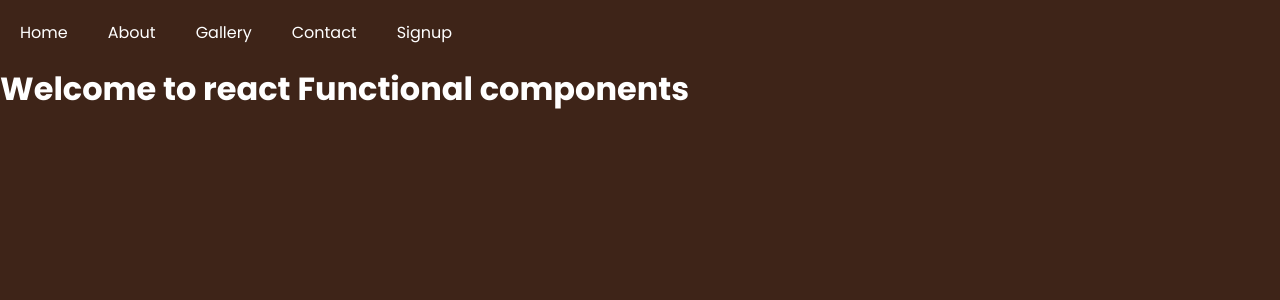
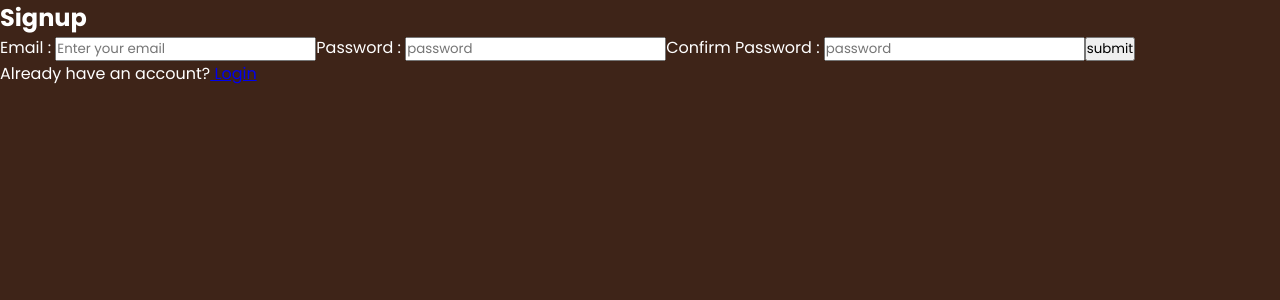
Before and after one commit to Bavanetha/SECE2025MERN, a React (Vite) app in the folder seceFrontend/: page / in a window 1280 px wide. Shown: the top 300 px of the page. Built offline with nearby package versions, Linux system fonts and the light colour scheme; a web font is replaced by a local one.

Commit message:
login signup pages added

```diff
--- a/seceFrontend/src/App.jsx
+++ b/seceFrontend/src/App.jsx
@@ -1,37 +1,49 @@
-import { useState } from 'react'
-import {BrowserRouter, Routes, Route} from "react-router-dom"
-import './App.css'
+import { useState } from "react";
+import { BrowserRouter, Routes, Route} from "react-router-dom";
+import "./App.css";
 import Home from "./components/FunctionalComponents/Home";
 import NavBar from "./components/FunctionalComponents/NavBar";
-import Hero from "./components/FunctionalComponents/Hero";
 import About from "./components/FunctionalComponents/About";
 import Contact from "./components/FunctionalComponents/Contact";
 import Footer from "./components/FunctionalComponents/Footer";
 import SignUp from "./components/FunctionalComponents/SignUp";
-
+import Login from "./components/FunctionalComponents/Login";
+import Gallery from "./components/FunctionalComponents/Gallery";
 import ClassCompExe from "./components/classComponents/ClassCompExe";
-import Gallery from "./components/FunctionalComponents/Gallery";
-import ContactState from './components/FunctionalComponents/ContactState';
 
 function App() {
+  const [isAuthenticated, setIsAuthenticated] = useState(false);
+
+  const handleLogin = () => {
+    setIsAuthenticated(true);
+
+  };
+
+  const handleLogout = () => {
+    setIsAuthenticated(false);
+
+  };
 
   return (
-
-      <BrowserRouter>
-      <NavBar/>
-        <Routes>
-            <Route path = "/"  element = {<Home/>}></Route>
-            <Route path = "/about"  element = {<About/>}></Route>
-            <Route path = "/gallery"  element = {<Gallery image="chocolate" page="gallery"/>}></Route>
-            <Route path = "/contact"  element = {<Contact/>}></Route>
-            <Route path="/class" element = {<ClassCompExe />} />
-            <Route path = "/signup" element = {<SignUp/>} />
-        </Routes>
-      </BrowserRouter>
-
-
-
-  )
+    <BrowserRouter>
+      {isAuthenticated && <NavBar onLogout = {handleLogout}/>}
+      <Routes>
+        {!isAuthenticated ? (
+          <>
+            <Route path="/" element={<SignUp onLogin={handleLogin} />} />
+            <Route path="/login" element={<Login onLogin={handleLogin} />} />
+          </>
+        ) : (
+          <>
+            <Route path="/home" element={<Home />} />
+            <Route path="/about" element={<About />} />
+            <Route path="/gallery" element={<Gallery image="chocolate" page="gallery" />} />
+            <Route path="/contact" element={<Contact />} />
+          </>
+        )}
+      </Routes>
+    </BrowserRouter>
+  );
 }
 
-export default App
+export default App;
--- /dev/null
+++ b/seceFrontend/src/components/FunctionalComponents/Login.jsx
@@ -0,0 +1,24 @@
+import { useNavigate, Link } from "react-router-dom";
+
+const Login = (props) => {
+const navigate = useNavigate();
+
+  const handleLogin = (e) =>{
+    e.preventDefault()
+    props.onLogin();
+    navigate("/home");
+  }
+  return (
+    <div>
+        <h2>Login</h2>
+        <form onSubmit={handleLogin}>
+          Email : <input type="email" placeholder="Enter your email" />
+          Password : <input type="password" placeholder="password" />
+          <input type="submit" value="submit" />
+        </form>
+        Don't have account?<Link to="/" > Signup</Link>
+    </div>
+  )
+}
+
+export default Login
--- a/seceFrontend/src/components/FunctionalComponents/NavBar.jsx
+++ b/seceFrontend/src/components/FunctionalComponents/NavBar.jsx
@@ -1,7 +1,7 @@
 import "./NavBar.css"
 import {Link} from "react-router-dom";
 
-const NavBar = () => {
+const NavBar = (onLogout) => {
   return (
     <header>
       <nav>
@@ -10,7 +10,7 @@ const NavBar = () => {
             <li><Link to="/about" className="Link">About</Link></li>
             <li><Link to="/gallery" className="Link">Gallery</Link></li>
             <li><Link to="/contact" className="Link">Contact</Link></li>
-            <li><Link to="/signup" className="Link">Signup</Link></li>
+            <li><Link to="/" className="Link" onClick={onLogout}>Logout</Link></li>
         </ul>
       </nav>
     </header>
--- a/seceFrontend/src/components/FunctionalComponents/SignUp.jsx
+++ b/seceFrontend/src/components/FunctionalComponents/SignUp.jsx
@@ -1,8 +1,23 @@
+import {useNavigate, Link} from "react-router-dom";
+const SignUp = (props) => {
+  const navigate = useNavigate();
 
-const SignUp = () => {
+  const handleSignup = () =>{
+    e.preventDefault();
+    props.onLogin();
+    navigate("/home");
+  }
+
   return (
     <div>
-        <h2>Welcome to signup</h2>
+        <h2>Signup</h2>
+        <form onSubmit={handleSignup}>
+          Email : <input type="email" placeholder="Enter your email" />
+          Password : <input type="password" placeholder="password" />
+          Confirm Password : <input type="password" placeholder="password" />
+          <input type="submit" value="submit" />
+        </form>
+        Already have an account?<Link to="/login" > Login</Link>
     </div>
   )
 }
```
